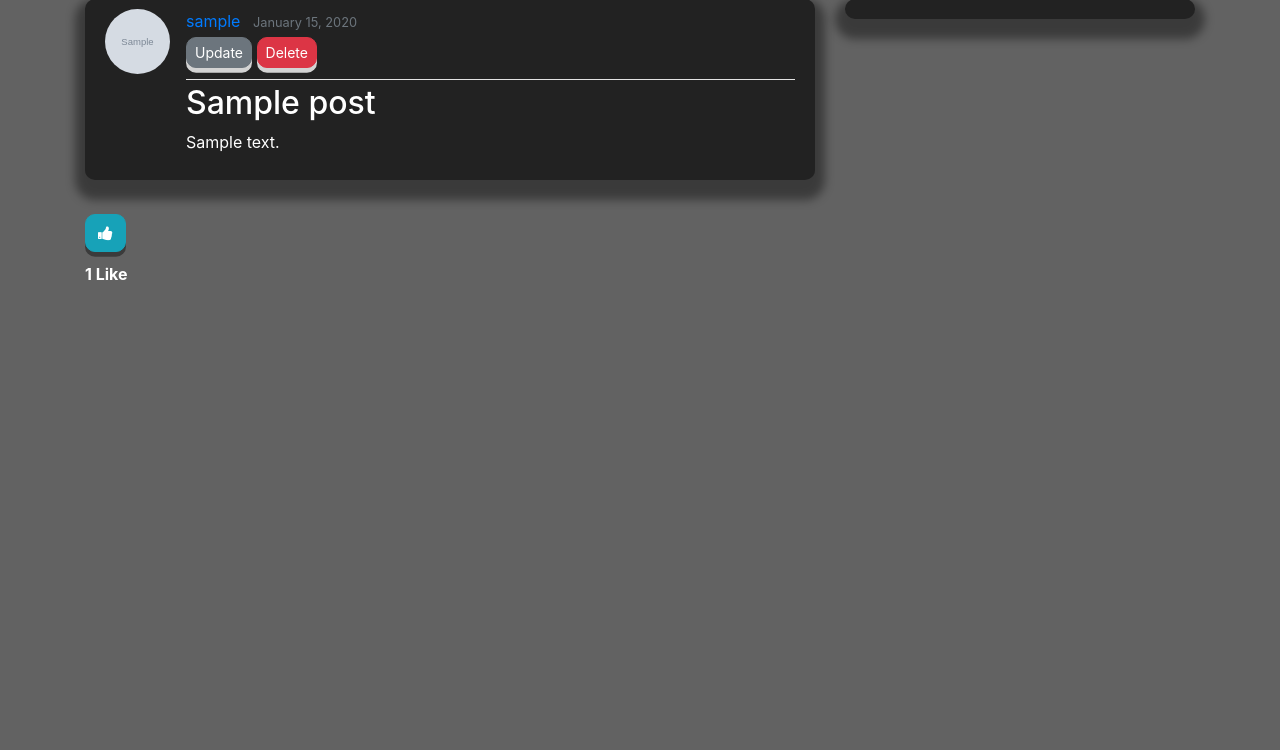
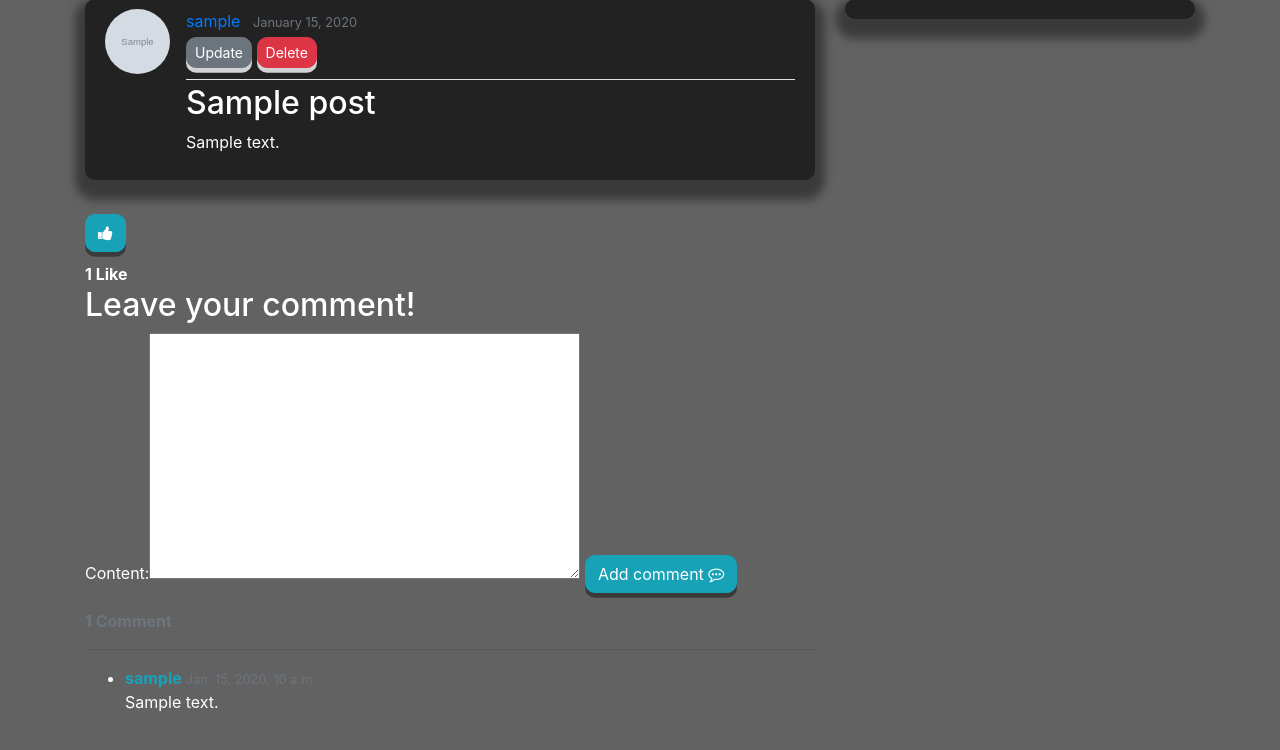
Before and after one commit to adesh02092000/Blog-T, a Django app: page /post/1/ in a window 1280 px wide. Shown: the part 81-831 px from the top of the page. Before the commit the page ends 361 px from the top, so only its background shows below. Run offline with Django 3.2, Linux system fonts and the light colour scheme; a user stored in the database is signed in; tables that the repository leaves empty hold one stand-in row (values such as "Sample post"); grey boxes marked "Sample" are stand-in pictures; some libraries are stand-ins or nearby versions.

Commit message:
Added comment feature

```diff
--- a/blogIt/blogApp/admin.py
+++ b/blogIt/blogApp/admin.py
@@ -1,4 +1,5 @@
 from django.contrib import admin
-from blogApp.models import Post
+from blogApp.models import Post, BlogComment
 # Register your models here.
 admin.site.register(Post)
+admin.site.register(BlogComment)
--- /dev/null
+++ b/blogIt/blogApp/forms.py
@@ -0,0 +1,7 @@
+from django import forms
+from .models import BlogComment
+
+class NewCommentForm(forms.ModelForm):
+    class Meta:
+        model = BlogComment
+        fields = ['content']
--- a/blogIt/blogApp/models.py
+++ b/blogIt/blogApp/models.py
@@ -19,3 +19,17 @@ class Post(models.Model):
 
     def get_absolute_url(self):
         return reverse("post-detail", kwargs={"pk": self.pk})
+
+    @property
+    def number_of_comments(self):
+        return BlogComment.objects.filter(blogpost_connected=self).count()
+
+
+class BlogComment(models.Model):
+    blogpost_connected = models.ForeignKey(Post, related_name='comments', on_delete=models.CASCADE)
+    author = models.ForeignKey(User, on_delete = models.CASCADE)
+    content = models.TextField()
+    date_posted = models.DateTimeField(default=timezone.now)
+
+    def __str__(self):
+        return str(self.author) + ', ' + self.blogpost_connected.title[:40]
--- a/blogIt/blogApp/templates/blogApp/post_detail.html
+++ b/blogIt/blogApp/templates/blogApp/post_detail.html
@@ -18,6 +18,9 @@
             <p class="article-content">{{ object.content }}</p>
         </div>
     </article>
+
+    <!-- LIKES -->
+
     {% if user.is_authenticated %}
         <form action="{% url 'post_like' object.id %}" method="POST">
             {% csrf_token %}
@@ -32,4 +35,44 @@
     <a class="btn btn-outline-light" href="{% url 'login' %}?next={{request.path}}">Log in to like this article!</a><br>
     {% endif %}
     <strong>{{ number_of_likes }} Like{{ number_of_likes|pluralize }}</strong>
+
+    <!-- COMMENTS  -->
+    <h2>Leave your comment!</h2>
+    <div id="comments_section">
+
+    {% if user.is_authenticated %}
+    <form method="POST">
+        {% csrf_token %}
+        <div class="form-group">
+        {{ comment_form }}
+        <button class="btn btn-info" type="submit">Add comment <i class="fa fa-commenting-o"></i></button>
+        </div>
+    </form>
+    {% else %}
+    <a class="btn btn-outline-info" href="{% url 'login' %}?next={{request.path}}">Log in to add a comment!</a><br>
+    {% endif %}
+
+    {% if comments %}
+    <strong class="text-secondary">{{ object.number_of_comments }} Comment{{ object.number_of_comments|pluralize }}</strong>
+    <hr>
+    <ul>
+        {% for comment in comments %}
+        <li>
+        <div>
+            <span>
+            <strong class="text-info">{{ comment.author }} </strong>
+            <small class="text-muted">{{ comment.date_posted }}</small>
+            </span>
+            <p>
+            {{ comment.content|safe }}
+            </p>
+        </div>
+        </li>
+        {% endfor %}
+    </ul>
+    {% else %}
+        <strong class="text-secondary">No comments yet...</strong>
+    {% endif %}
+    </div>
+
 {% endblock content %}
--- a/blogIt/blogApp/views.py
+++ b/blogIt/blogApp/views.py
@@ -4,7 +4,8 @@ from django.urls import reverse
 from django.contrib.auth.mixins import LoginRequiredMixin, UserPassesTestMixin
 from django.contrib.auth.models import User
 from django.views.generic import ListView, DetailView, CreateView, UpdateView, DeleteView
-from .models import Post
+from .models import Post, BlogComment
+from .forms import NewCommentForm
 # Create your views here.
 
 
@@ -46,7 +47,20 @@ class PostDetailView(DetailView):
             liked = True
         data['number_of_likes'] = likes_connected.number_of_likes()
         data['post_is_liked'] = liked
+
+        comments_connected = BlogComment.objects.filter(blogpost_connected = self.get_object()).order_by('-date_posted')
+        data['comments'] = comments_connected
+        if self.request.user.is_authenticated:
+            data['comment_form'] = NewCommentForm(instance=self.request.user)
+
         return data
+
+    def post(self, request, *args, **kwargs):
+        new_comment = BlogComment(content=request.POST.get('content'),
+                                  author=self.request.user,
+                                  blogpost_connected=self.get_object())
+        new_comment.save()
+        return self.get(self, request, *args, **kwargs)
 
 
 class PostCreateView(LoginRequiredMixin, CreateView):
```
Also changed, not shown: blogIt/blogApp/migrations/0004_blogcomment.py (added).
